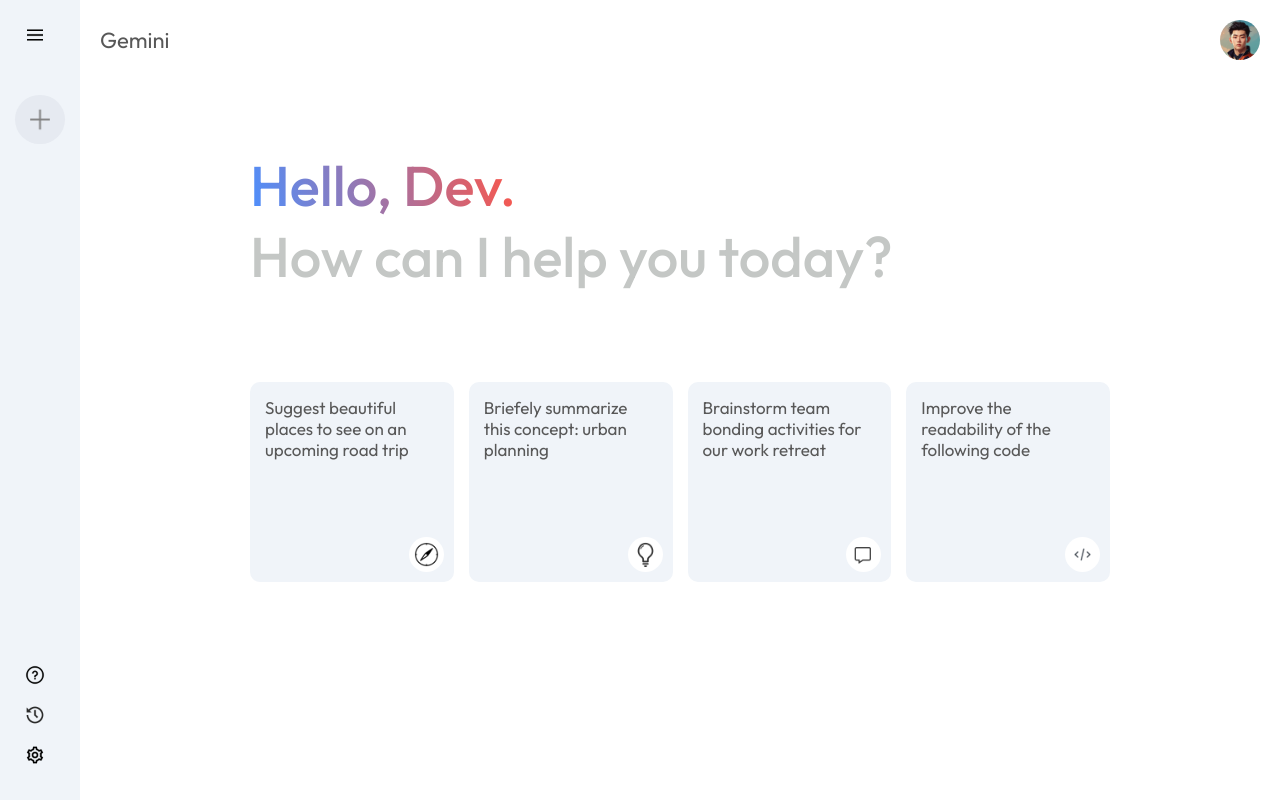
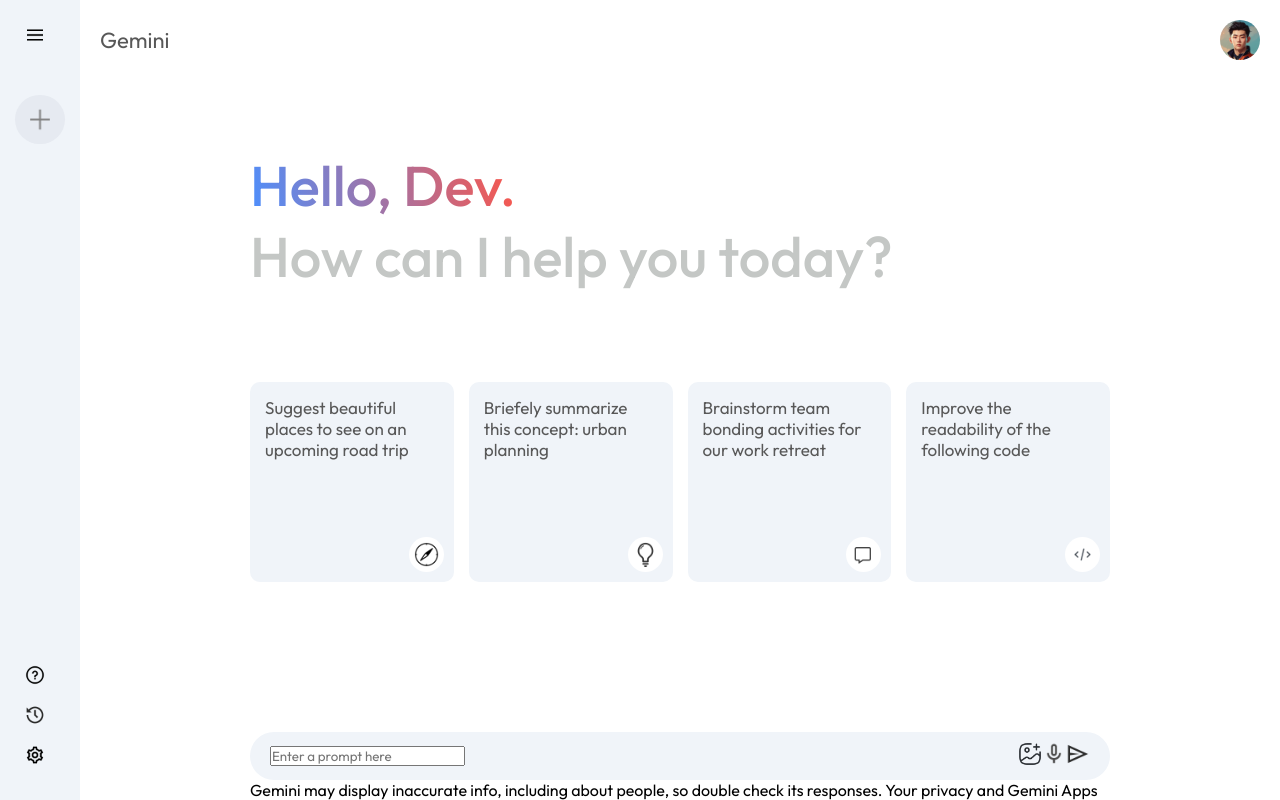
Before and after one commit to Aurelie04/React-JS-Gemini-API, a React (Vite) app: page / in a window 1280 px wide. Built offline with nearby package versions, Linux system fonts and the light colour scheme.

Commit message:
search box andadditional texts

```diff
--- a/src/components/Main/Main.css
+++ b/src/components/Main/Main.css
@@ -59,3 +59,27 @@
     color: #585858;
     font-size: 17px;
 }
+.main .card:hover{
+    background-color: #dfe4ea;
+}
+.main-bottom{
+    position: absolute;
+    bottom: 0;
+    width: 100%;
+    max-width: 900px;
+    padding: 0px 20px;
+    margin: auto;
+}
+.search-box{
+    display: flex;
+    align-items: center;
+    justify-content: space-between;
+    gap: 20px;
+    background-color: #f0f4f9;
+    padding: 10px 20px;
+    border-radius: 50px;
+}
+.search-box img{
+    width: 24px;
+    cursor: pointer;
+}
--- a/src/components/Main/Main.jsx
+++ b/src/components/Main/Main.jsx
@@ -32,6 +32,19 @@
                      <img src={assets.code_icon} alt=''/>
                   </div>
                </div>
+               <div className="main-bottom">
+                  <div className="search-box">
+                      <input type='text' placeholder='Enter a prompt here'/>
+                      <div>
+                         <img src={assets.gallery_icon} alt=''/>
+                         <img src={assets.mic_icon} alt=''/>
+                         <img src={assets.send_icon} alt=''/>
+                      </div>
+                  </div>
+                   <p className="bottom-info">
+                     Gemini may display inaccurate info, including about people, so double check its responses. Your privacy and Gemini Apps
+                   </p>
+               </div>
             </div>
     </div>
   )
```
